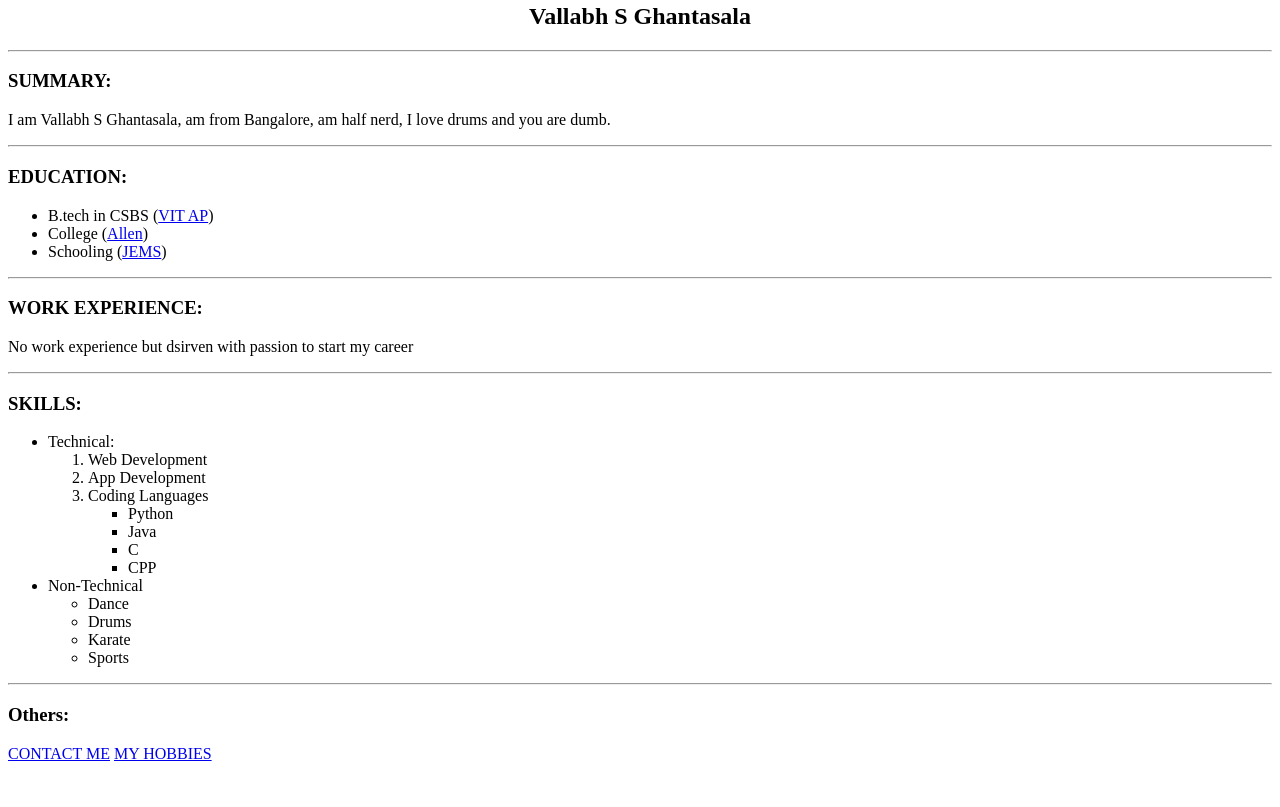
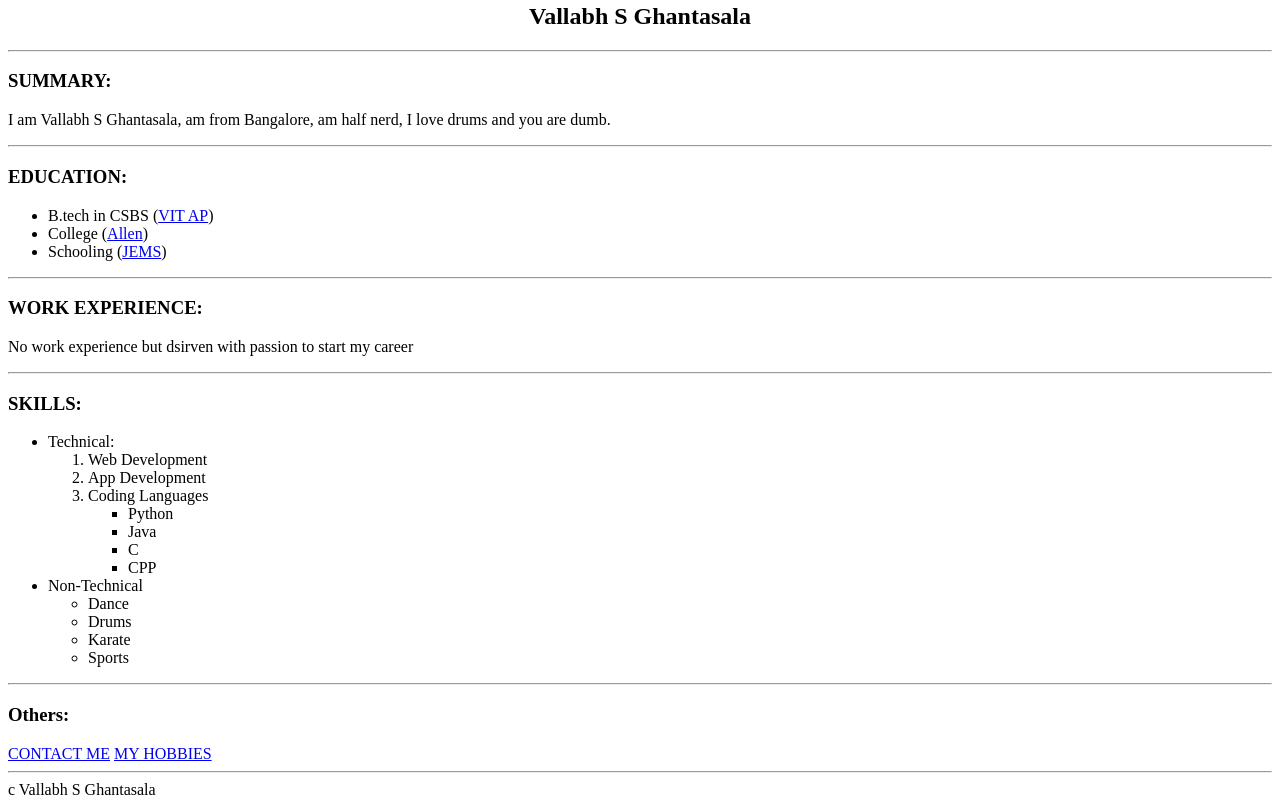
Before and after one commit to VallabhSG/html-myresume, a plain HTML site: page index.html in a window 1280 px wide. Shown: the part 611-1418 px from the top of the page. Before the commit the page ends 1382 px from the top, so only its background shows below. Drawn offline with Linux system fonts and the light colour scheme.

Commit message:
Update index.html

```diff
--- a/index.html
+++ b/index.html
@@ -66,5 +66,9 @@
         <h3>Others:</h3>
         <a href="./contact.html">CONTACT ME</a>
         <a href="hobbies.html">MY HOBBIES</a>
+         <hr />
+        <footer>
+            c Vallabh S Ghantasala
+        </footer>
     </body>
 </html>
```
